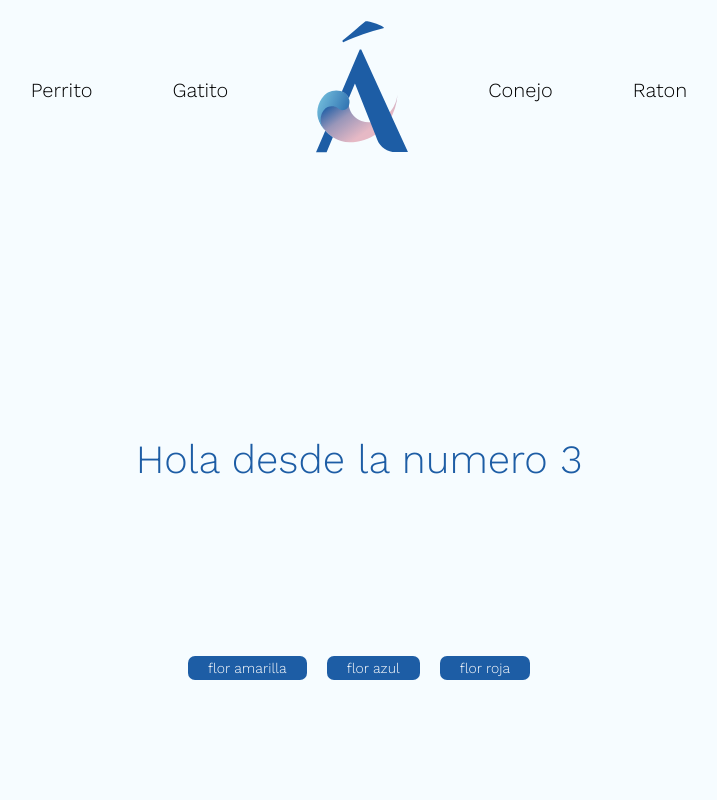
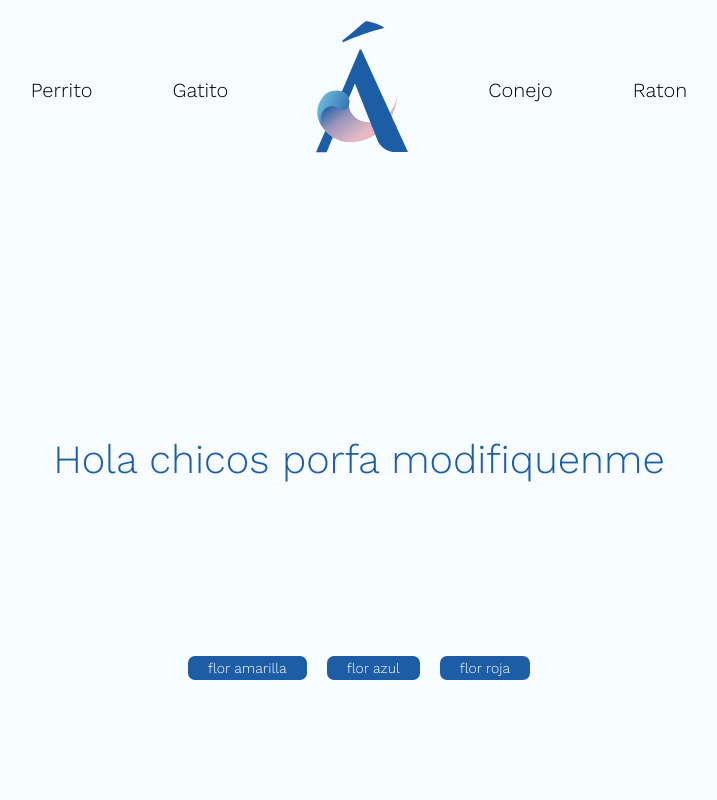
Before and after one commit to gricelsepulveda/aurea-landing, a React app: page / in a window 1280 px wide. Shown: the top 800 px of the page, without its empty margins (281-998 px from the left). Built offline with nearby package versions, Linux system fonts and the light colour scheme.

Commit message:
Animation Sliders

```diff
--- a/src/components/slider/slider.scss
+++ b/src/components/slider/slider.scss
@@ -16,13 +16,12 @@
         left: 0;
         top: 0;
         &.active{
-          display: block;
           opacity: 1;
+          @include flex-col-center;
         }
         .slider-article-description{
           display: block;
           position: relative;
-          line-height: 60vh;
           margin: 0 auto;
           text-align: center;
           font: {
@@ -30,10 +29,17 @@
             weight: 300;
           }
           color: $primary-3;
+          span {
+            animation: fadeIn 0.5s;
+          }
           @media #{$sm}{
             padding-left: 20px;
             padding-right: 20px;
           }
+        }
+        @keyframes fadeIn {
+          0% {opacity:0;}
+          100% {opacity:1;}
         }
       }
     }
--- a/src/components/slider/slider.tsx
+++ b/src/components/slider/slider.tsx
@@ -4,20 +4,24 @@ import React, {useState, useEffect} from 'react'
 import {GeneralTypes} from '../../types/types'
 //STYLES
 import './slider.scss'
+import TypeWriterText from './typewritterText'
 
 export type SliderType = {
   data?:GeneralTypes['sliderData'][],
   active?: string,
   mode?: string,
   avatar?: string,
+  animationSpeed?: number,
 }
 
 const Slider:React.FunctionComponent<SliderType> = (props) => {
   //DEST. PROPS
-  const { data, active, mode, avatar } = props
+  const { data, active, mode, avatar, animationSpeed } = props
   const [_data, _setData] = useState<SliderType['data'] | null>(data)
   const [_active, _setActive] = useState<SliderType['active'] | null>(active)
   const [_activeIndex, _setActiveIndex] = useState<number | null>(0)
+  const [countAnimation, setCountAnimation] = useState(0)
+  const [hover, setHover] = useState(false)
 
   //HANDLERS
   const handleActive = () => {
@@ -61,6 +65,30 @@ const Slider:React.FunctionComponent<SliderType> = (props) => {
     }
   }
 
+  const intervalAnimation = setTimeout(() => {
+    if (_data){
+      setCountAnimation(countAnimation < (_data.length - 1) ? countAnimation + 1 : 0)
+    }
+  }, animationSpeed ? animationSpeed : 3000)
+
+  const handleAnimation = (mode:string) => {
+    const animationStyles = [
+      {
+        mode: 'phrases',
+        animator: intervalAnimation
+      },
+      {
+        mode: 'cards',
+        animator: () => null
+      },
+      {
+        mode: 'cards phone',
+        animator: () => null
+      }
+    ]
+    animationStyles.filter(style => style.mode === mode)[0].animator
+  }
+
   const handleMode = (slide:GeneralTypes['sliderData'], index:number) => {
     const { description, name, img, title } = slide
     let result
@@ -74,7 +102,7 @@ const Slider:React.FunctionComponent<SliderType> = (props) => {
             <article
               className={`au-article slider-article ${ name === _active ? 'active' : ''}`}>
               <p className='au-p slider-article-description'>
-                { description }
+                <TypeWriterText activeReset={_active} text={description}/>
               </p>
             </article>
           </li>
@@ -133,9 +161,29 @@ const Slider:React.FunctionComponent<SliderType> = (props) => {
     return result
   }
 
+
   //EFFECTS
   useEffect(() => {
-    handleActive()
+    if (mode === 'phrases'){
+      if (mode && _data){
+        handleAnimation('phrases')
+        _setActiveIndex(countAnimation)
+        _setActive(_data.filter((slide, index) => index == countAnimation)[0].name)
+      }
+    }
+  }, [countAnimation])
+
+  useEffect(() => {
+    clearInterval(intervalAnimation)
+    if (!hover){
+      handleAnimation(mode ? mode : 'phrases')
+    }
+  }, [hover])
+
+  useEffect(() => {
+    if (mode !== 'phrases'){
+      handleActive()
+    }
   }, [_active, active])
 
   //RENDER
--- /dev/null
+++ b/src/components/slider/typewritterText.tsx
@@ -0,0 +1,37 @@
+import React, {useState, useEffect} from 'react'
+
+type TypeWriterTextType = {
+  text: string,
+  activeReset: string
+}
+
+const TypeWriterText:React.FunctionComponent<TypeWriterTextType> = (props) => {
+  const { text, activeReset } = props
+  const [typedText, setTypedText] = useState([<span></span>])
+  const [ activeIndex, setActiveIndex ] = useState(0)
+  const splitText = text.split('')
+  const insertLetter = () => {
+    setTypedText([...typedText, <span>{splitText[activeIndex]}</span>])
+    setActiveIndex(activeIndex + 1)
+  }
+
+  useEffect(() => {
+    if (activeIndex + 1  <= text.length){
+      setTimeout(() => {
+        insertLetter()
+      }, 100)
+    }
+  }, [activeIndex])
+
+  useEffect(() => {
+    setActiveIndex(0)
+    setTypedText([<span></span>])
+  }, [activeReset])
+
+  return (
+    <>
+      {typedText.map(char => char)}
+    </>
+  )
+}
+export default TypeWriterText
--- a/src/views/Home.tsx
+++ b/src/views/Home.tsx
@@ -20,54 +20,27 @@ import {
 
 const Home:React.FunctionComponent = () => {
   const [defaultActiveLink, setDefaultActiveLink] = useState('Nómades digitales')
+
+  const handleId = (keyword:string) => {
+    return sectionData.filter((
+      section:GeneralTypes['section']) => section.name === keyword)[0].id
+  }
+
   return (
     <>
-      {/* NAV COMPONENT */}
       <Nav
         data={mainNavData}
         active={defaultActiveLink}
         mode='main'
       />
-
-      {/* WELCOME SECTION */}
-      <Welcome
-        id={sectionData.filter((section:GeneralTypes['section']) => section.name === 'welcome')[0].id}
-      />
-
-      {/* WORK GALLERY SECTION */}
-      <WorkGallery
-        id={sectionData.filter((section:GeneralTypes['section']) => section.name === 'workgallery')[0].id}
-      />
-
-      {/* TIME SECTION */}
-      <Time
-        id={sectionData.filter((section:GeneralTypes['section']) => section.name === 'time')[0].id}
-      />
-
-      {/*OTHER SECTION */}
-      <Other
-        id={sectionData.filter((section:GeneralTypes['section']) => section.name === 'other')[0].id}
-      />
-
-      {/*NEWSLETTER SECTION */}
-      <Newsletter
-        id={sectionData.filter((section:GeneralTypes['section']) => section.name === 'newsletter')[0].id}
-      />
-
-      {/* METHODOLOGY SECTION */}
-      <Methodology
-        id={sectionData.filter((section:GeneralTypes['section']) => section.name === 'methodology')[0].id}
-      />
-
-      {/* CONTACT SECTION */}
-      <Contact
-        id={sectionData.filter((section:GeneralTypes['section']) => section.name === 'contact')[0].id}
-      />
-
-      {/* FOOTER SECTION */}
-      <Footer
-        id={sectionData.filter((section:GeneralTypes['section']) => section.name === 'footer')[0].id}
-      />
+      <Welcome id={handleId('welcome')}/>
+      <WorkGallery id={handleId('workgallery')}/>
+      <Time id={handleId('time')}/>
+      <Other id={handleId('other')}/>
+      <Newsletter id={handleId('newsletter')}/>
+      <Methodology id={handleId('methodology')}/>
+      <Contact id={handleId('contact')}/>
+      <Footer id={handleId('footer')}/>
     </>
   )
 }
--- a/src/views/Welcome.tsx
+++ b/src/views/Welcome.tsx
@@ -18,6 +18,7 @@ const Welcome:React.FunctionComponent<GeneralTypes['section']> = (props) => {
         mode='phrases'
         data={sliderHomeData}
         active={welcomeActive}
+        animationSpeed={7000}
       />
       <Tag
         data={tagData}
```
